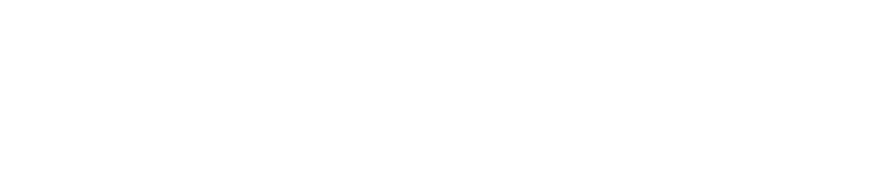
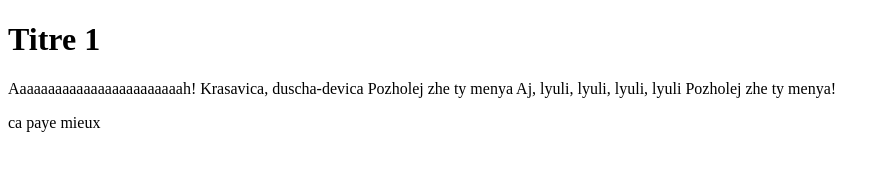
Before and after one commit to DKTB36/DKTB36.github.io, a plain HTML site: page index.html in a window 1280 px wide. Shown: the whole page, without its empty margins (0-890 px from the left). Drawn offline with Linux system fonts and the light colour scheme.

Commit message:
index with text

```diff
--- a/index.html
+++ b/index.html
@@ -5,5 +5,20 @@
 	<title>Kamil Debbagh</title>
 </head>
 <body>
+<!-- on va creer un truc basique genre un titre un paragraphe et c4est tout -->
+
+<h1> Titre 1 </h1>
+
+<p>
+	Aaaaaaaaaaaaaaaaaaaaaaaah!
+Krasavica, duscha-devica
+Pozholej zhe ty menya
+Aj, lyuli, lyuli, lyuli, lyuli
+Pozholej zhe ty menya!
+</p>
+
+
+ca paye mieux
+
 </body>
 </html>
```
